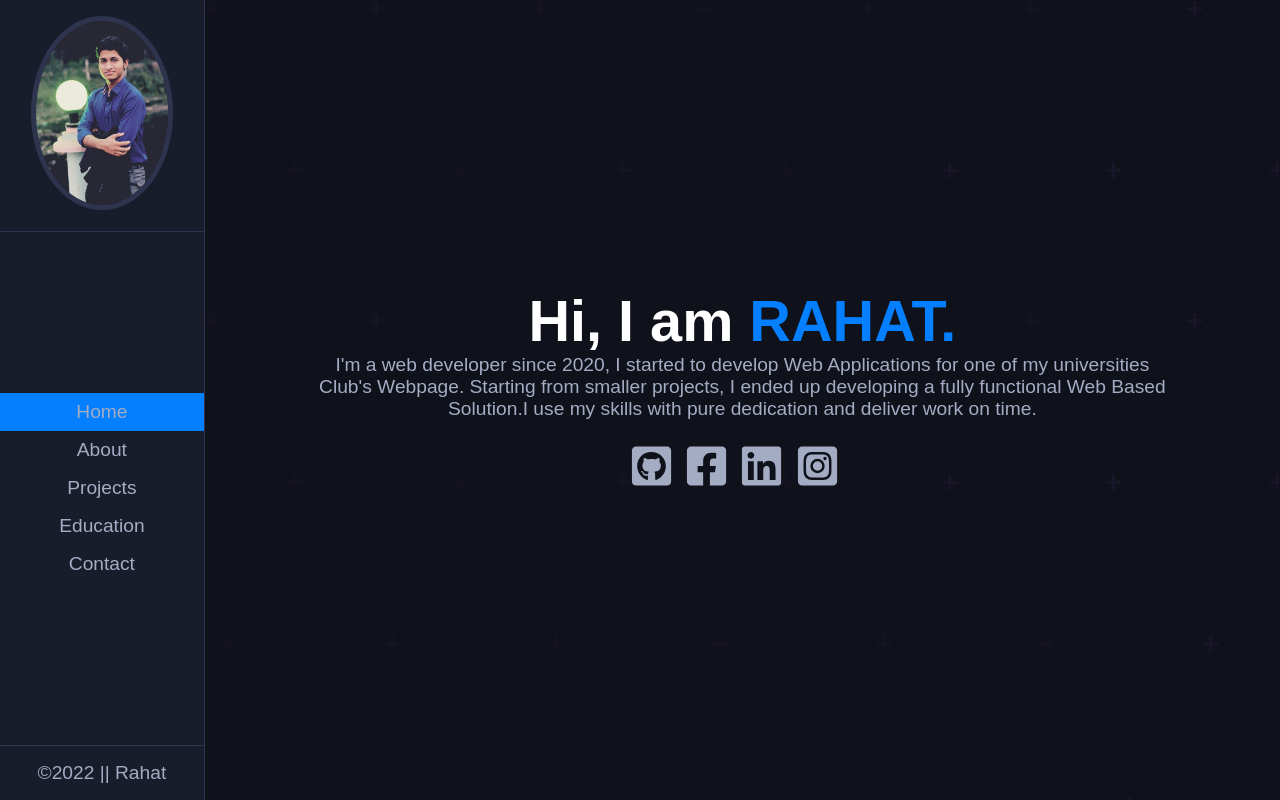
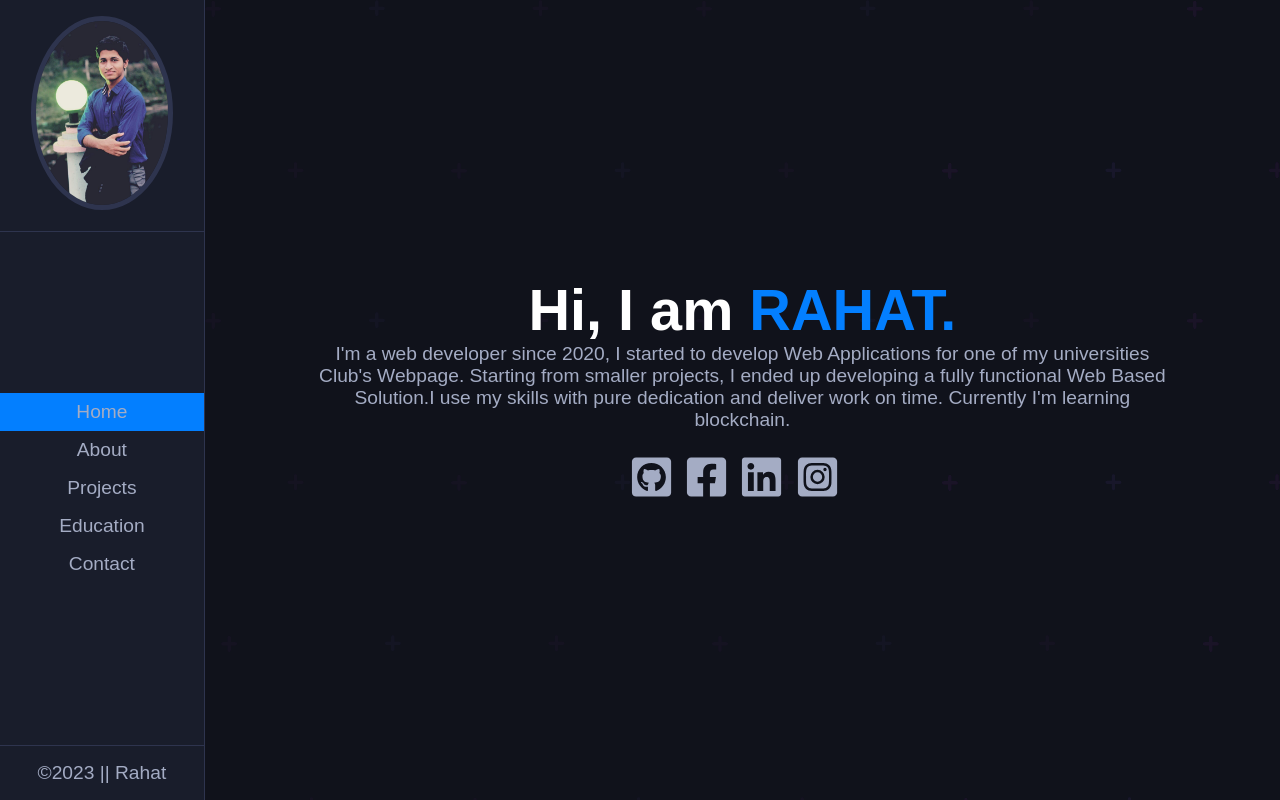
Before and after one commit to Zayed-Rahat/my-portfolio, a React (Create React App) app: page / in a window 1280 px wide. Built offline with nearby package versions, Linux system fonts and the light colour scheme.

Commit message:
blockchain_added

```diff
--- a/src/Components/ImageSection.js
+++ b/src/Components/ImageSection.js
@@ -38,7 +38,7 @@ function ImageSection() {
             <p>: Ahammed Zayed Uddin Rahat</p>
             <br />
 
-            <p>: 22</p>
+            <p>: 23</p>
             <br />
 
             <p>: Bangladeshi</p>
@@ -47,7 +47,7 @@ function ImageSection() {
             <p>: Bangla , Hindi , English</p>
             <br />
 
-            <p>: Dhaka , Bangladesh</p>
+            <p>: Chittagong , Bangladesh</p>
           </div>
         </div>
         <button className="btn">
--- a/src/Components/NavBar.js
+++ b/src/Components/NavBar.js
@@ -40,7 +40,7 @@ function Navbar() {
 
                 <footer className="footer">
                     <p>
-                        ©2022 || Rahat
+                        ©2023 || Rahat
                     </p>
                 </footer>
             </nav>
--- a/src/Components/allportfolios.js
+++ b/src/Components/allportfolios.js
@@ -4,17 +4,19 @@ import port3 from "../img/portImages/imgSearch.png";
 import port4 from "../img/portImages/teleScope.png";
 import port5 from "../img/portImages/sortingWeb.png";
 import port6 from "../img/portImages/guess_number.png";
+import port7 from "../img/portImages/skillUpAcademy.png";
+
 
 const portfolios = [
   {
     id: 1,
     category: "MERN",
-    link1: "https://github.com/Zayed-Rahat/azur-store-front",
-    link2: "https://rahat-ecommerce-project.web.app",
+    link1: "https://github.com/Zayed-Rahat/azur-academy-front",
+    link2: "https://main--skill-up-academy-818897.netlify.app",
     icon1: "Github",
     icon2: "Live",
-    image: port1,
-    title: "AZUR Store ",
+    image: port7,
+    title: "Skill Up Academy",
     details:
       "React JS, Node JS, ES6, Redux, mongoDB, Ant Design ,Cloudinary, Stripe",
   },
@@ -54,7 +56,7 @@ const portfolios = [
     details: "React JS",
 
   },
-  {
+ /*  {
     id: 5,
     category: "Front End",
     link1: "https://github.com/Zayed-Rahat/telescope-2021",
@@ -64,7 +66,7 @@ const portfolios = [
     image: port4,
     title: "Telescope",
     details: "HTML , CSS ,JavaScript",
-  },
+  }, */
   {
     id: 6,
     category: "React",
--- a/src/Pages/HomePage.js
+++ b/src/Pages/HomePage.js
@@ -20,7 +20,7 @@ function HomePage() {
           for one of my universities Club's Webpage. Starting from smaller
           projects, I ended up developing a fully functional Web Based
           Solution.I use my skills with pure dedication and deliver work on
-          time.
+          time. Currently I'm learning blockchain.
         </p>
         <div className="icons">
           <a href="https://github.com/Zayed-Rahat" className="icon-holder">
```
Also changed, not shown: src/img/portImages/skillUpAcademy.png (added).
